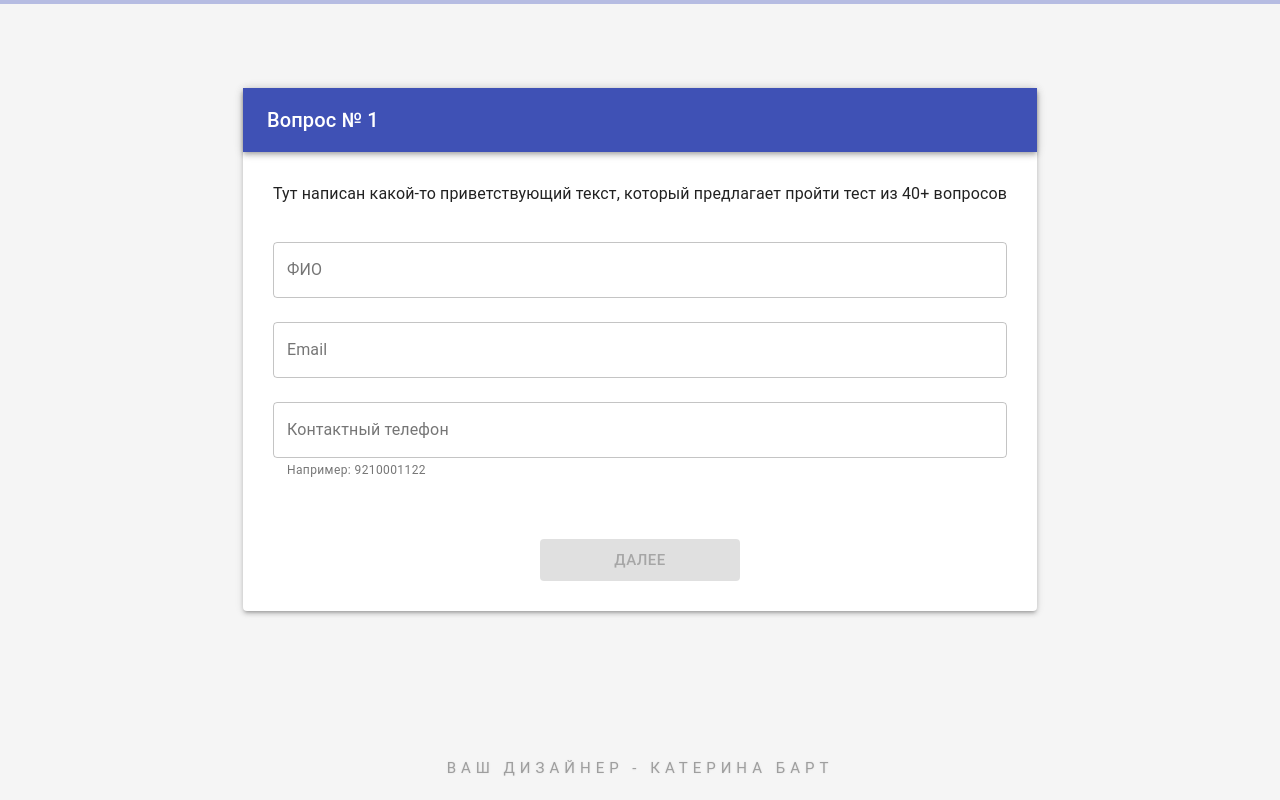
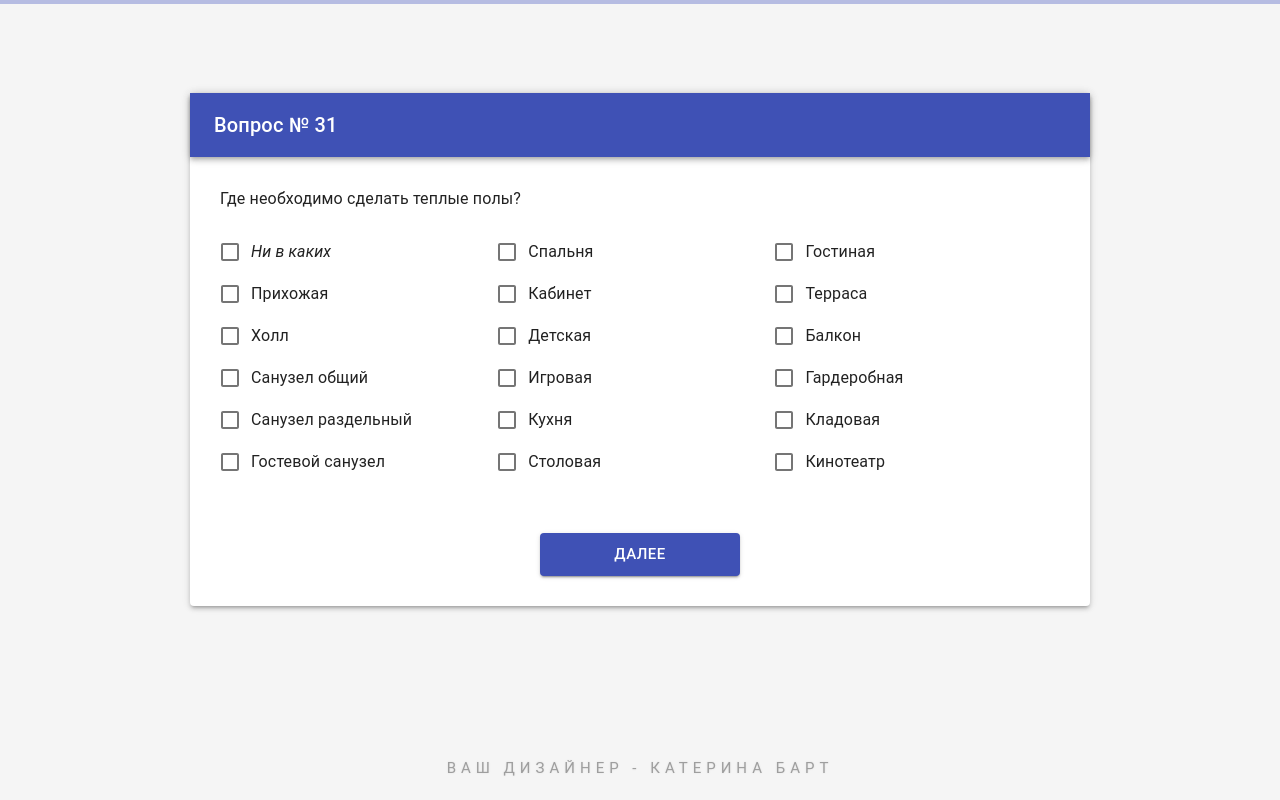
Before and after one commit to koolvi/questionnaire, a React (Create React App) app: page / in a window 1280 px wide. Built offline with nearby package versions, Linux system fonts and the light colour scheme.

Commit message:
Внесены правки

```diff
--- a/src/components/Button.jsx
+++ b/src/components/Button.jsx
@@ -6,7 +6,7 @@
 const Button = (props) => {
   const {
     classes,
-    disabled = false,
+    // disabled = false,
     variant = 'contained',
     size = 'large',
     text = 'Далее',
@@ -21,8 +21,9 @@
         size={size}
         className={classes.button}
         color={color}
-        disabled={disabled}
+        // disabled={disabled}
         {...rest}
+        disabled={false}
       >
         {text}
       </ButtonMUI>
--- a/src/pages/Page10.jsx
+++ b/src/pages/Page10.jsx
@@ -14,46 +14,60 @@
   const [answer, setAnswer] = useState({
     id: 10,
     question: 'Отметьте помещения какого назначения и в каком количестве должны быть в квартире/доме?',
-    answer: [
-      { id: 0, value: 0, name: 'Прихожая' },
-      { id: 1, value: 0, name: 'Кабинет' },
-      { id: 2, value: 0, name: 'Кухня' },
-      { id: 3, value: 0, name: 'Игровая' },
-      { id: 4, value: 0, name: 'Спальня' },
-      { id: 5, value: 0, name: 'Балкон' },
-      { id: 6, value: 0, name: 'Детская' },
-      { id: 7, value: 0, name: 'Терраса' },
-      { id: 8, value: 0, name: 'Гостиная' },
-      { id: 9, value: 0, name: 'Кладовая' },
-      { id: 10, value: 0, name: 'Гостевая' },
-      { id: 11, value: 0, name: 'Хоз.блок' },
-      { id: 12, value: 0, name: 'Ванная комната' },
-      { id: 13, value: 0, name: 'Постирочная' },
-      { id: 14, value: 0, name: 'Туалет' },
-      { id: 15, value: 0, name: 'Холодильная комната' },
-      { id: 16, value: 0, name: 'Совмещенный санузел' },
-      { id: 17, value: 0, name: 'Серверная' },
-      { id: 18, value: 0, name: 'Гостевой санузел' },
-      { id: 19, value: 0, name: 'Холл' },
-      { id: 20, value: 0, name: 'Гардеробная' },
-      { id: 21, value: 0, name: 'Столовая' },
-    ],
+    answer: [],
     comments: '',
   });
+  const [column1, setColumn1] = useState({
+    variantAnswer: [
+      { id: 0, value: 0, name: 'Прихожая' },
+      { id: 1, value: 0, name: 'Холл' },
+      { id: 2, value: 0, name: 'Кухня' },
+      { id: 3, value: 0, name: 'Столовая' },
+      { id: 4, value: 0, name: 'Гостиная' },
+      { id: 5, value: 0, name: 'Санузел общий' },
+      { id: 6, value: 0, name: 'Санузел раздельный' },
+      { id: 7, value: 0, name: 'Гостевой санузел' },
+    ],
+  });
+  const [column2, setColumn2] = useState({
+    variantAnswer: [
+      { id: 8, value: 0, name: 'Постирочная' },
+      { id: 9, value: 0, name: 'Гардеробная' },
+      { id: 10, value: 0, name: 'Кладовая' },
+      { id: 11, value: 0, name: 'Спальня' },
+      { id: 12, value: 0, name: 'Детская' },
+      { id: 13, value: 0, name: 'Игровая' },
+      { id: 14, value: 0, name: 'Хоз.блок' },
+      { id: 15, value: 0, name: 'Серверная' },
+    ],
+  });
+  const [column3, setColumn3] = useState({
+    variantAnswer: [
+      { id: 16, value: 0, name: 'Кабинет' },
+      { id: 17, value: 0, name: 'Терраса' },
+      { id: 18, value: 0, name: 'Балкон' },
+      { id: 19, value: 0, name: 'Кинотеатр' },
+      { id: 20, value: 0, name: 'Холодильная комната' },
+    ],
+  });
 
-  const handleValue = (variantAnswer, newValue) => {
-    const newAnswer = answer.answer.map((item) => {
+  const handleValue = (variantAnswer, newValue, column, setColumn) => {
+    const newAnswer = column.variantAnswer.map((item) => {
       if (item.id === variantAnswer.id) {
         return { id: item.id, value: newValue, name: item.name };
       }
       return item;
     });
-    setAnswer({ ...answer, answer: newAnswer });
+    setColumn({ variantAnswer: newAnswer });
+    // setAnswer({ ...answer, answer: newAnswer });
   };
 
   // получить список необходимых помещений (у которых кол-во НЕ ноль)
   const getListOfRequiredPremises = () => {
-    const newAnswer = answer.answer.filter(item => (item.value !== 0));
+    const arr1 = column1.variantAnswer.filter(item => (item.value !== 0));
+    const arr2 = column2.variantAnswer.filter(item => (item.value !== 0));
+    const arr3 = column3.variantAnswer.filter(item => (item.value !== 0));
+    const newAnswer = [...arr1, ...arr2, ...arr3];
     // массив, где элемент - это объект вида: {кухня: 2}
     const namesAndValuesArr = newAnswer.map(item => ({ [item.name]: item.value }));
     // массив, где перечеслены все помещения и их кол-во + комментарий
@@ -74,7 +88,8 @@
   const renderContent = () => {
     return (
       <div className={classes.allVariantsAnswers}>
-        {answer.answer.map(item => (
+        <div>
+          {column1.variantAnswer.map(item => (
             <div className={classes.variantAnswer} key={item.id}>
               <Typography variant="body2">
                 {item.name}
@@ -82,10 +97,41 @@
               <Counter
                 value={item.value}
                 // textLeft={item.name}
-              onClick={newValue => handleValue(item, newValue)}
+                onClick={newValue => handleValue(item, newValue, column1, setColumn1)}
               />
             </div>
           ))}
+        </div>
+
+        <div>
+          {column2.variantAnswer.map(item => (
+            <div className={classes.variantAnswer} key={item.id}>
+              <Typography variant="body2">
+                {item.name}
+              </Typography>
+              <Counter
+                value={item.value}
+                // textLeft={item.name}
+                onClick={newValue => handleValue(item, newValue, column2, setColumn2)}
+              />
+            </div>
+          ))}
+        </div>
+
+        <div>
+          {column3.variantAnswer.map(item => (
+            <div className={classes.variantAnswer} key={item.id}>
+              <Typography variant="body2">
+                {item.name}
+              </Typography>
+              <Counter
+                value={item.value}
+                // textLeft={item.name}
+                onClick={newValue => handleValue(item, newValue, column3, setColumn3)}
+              />
+            </div>
+          ))}
+        </div>
       </div>
     );
   };
@@ -118,7 +164,7 @@
 const styles = {
   conteinerAnswer: {
     width: '100%',
-    marginBottom: '50px',
+    marginBottom: '30px',
     display: 'flex',
     justifyContent: 'flex-start',
     [`@media ${mediaQueries.mobile}`]: {
@@ -133,8 +179,8 @@
   },
   allVariantsAnswers: {
     display: 'grid',
-    gridTemplateColumns: '250px 250px 200px',
-    gridTemplateRows: 'repeat(8, 30px)',
+    gridTemplateColumns: '250px 200px 200px',
+    // gridTemplateRows: 'repeat(8, 30px)',
     gridColumnGap: '40px',
     [`@media ${mediaQueries.mobile}`]: {
       gridTemplateColumns: '300px',
--- a/src/pages/Page20.jsx
+++ b/src/pages/Page20.jsx
@@ -13,22 +13,19 @@
     question: 'В каких помещениях предусмотреть место для размещения стационарного компьютера?',
     answer: [
       { id: 0, name: 'Ни в каких', checked: false },
-      { id: 1, name: 'Кухня', checked: false },
-      { id: 2, name: 'Столовая', checked: false },
-      { id: 3, name: 'Гостиная', checked: false },
-      { id: 4, name: 'Гостевая', checked: false },
-      { id: 5, name: 'Спальня', checked: false },
-      { id: 6, name: 'Детская', checked: false },
-      { id: 7, name: 'Игровая', checked: false },
-      { id: 8, name: 'Кабинет', checked: false },
-      { id: 9, name: 'Туалет', checked: false },
-      { id: 10, name: 'Ванная комната', checked: false },
-      { id: 11, name: 'Гардеробная', checked: false },
-      { id: 12, name: 'Кладовая', checked: false },
+      { id: 1, name: 'Гостиная', checked: false },
+      { id: 2, name: 'Кабинет', checked: false },
+      { id: 3, name: 'Прихожая', checked: false },
+      { id: 4, name: 'Спальня', checked: false },
+      { id: 5, name: 'Терраса', checked: false },
+      { id: 6, name: 'Холл', checked: false },
+      { id: 7, name: 'Детская', checked: false },
+      { id: 8, name: 'Балкон', checked: false },
+      { id: 9, name: 'Кухня', checked: false },
+      { id: 10, name: 'Игровая', checked: false },
+      { id: 11, name: 'Кинотеатр', checked: false },
+      { id: 12, name: 'Столовая', checked: false },
       { id: 13, name: 'Серверная', checked: false },
-      { id: 14, name: 'Терраса', checked: false },
-      { id: 15, name: 'Балкон', checked: false },
-      { id: 16, name: 'Холл', checked: false },
     ],
     comments: '',
   });
--- a/src/pages/Page21.jsx
+++ b/src/pages/Page21.jsx
@@ -13,17 +13,19 @@
     question: 'В каких помещениях планируется домашний кинотеатр?',
     answer: [
       { id: 0, name: 'Ни в каких', checked: false },
-      { id: 1, name: 'Кухня', checked: false },
-      { id: 2, name: 'Столовая', checked: false },
-      { id: 3, name: 'Гостиная', checked: false },
-      { id: 4, name: 'Гостевая', checked: false },
-      { id: 5, name: 'Спальня', checked: false },
-      { id: 6, name: 'Детская', checked: false },
-      { id: 7, name: 'Игровая', checked: false },
-      { id: 8, name: 'Кабинет', checked: false },
-      { id: 9, name: 'Терраса', checked: false },
-      { id: 10, name: 'Балкон', checked: false },
+      { id: 1, name: 'Гостиная', checked: false },
+      { id: 2, name: 'Кабинет', checked: false },
+      { id: 3, name: 'Прихожая', checked: false },
+      { id: 4, name: 'Спальня', checked: false },
+      { id: 5, name: 'Терраса', checked: false },
+      { id: 6, name: 'Холл', checked: false },
+      { id: 7, name: 'Детская', checked: false },
+      { id: 8, name: 'Балкон', checked: false },
+      { id: 9, name: 'Кухня', checked: false },
+      { id: 10, name: 'Игровая', checked: false },
       { id: 11, name: 'Отдельное помещение', checked: false },
+      { id: 12, name: 'Столовая', checked: false },
+      { id: 13, name: 'Серверная', checked: false },
     ],
     comments: '',
   });
--- a/src/pages/Page22.jsx
+++ b/src/pages/Page22.jsx
@@ -13,30 +13,45 @@
   const [answer, setAnswer] = useState({
     id: 22,
     question: 'Укажите сколько телевизоров Вы бы хотели разместить в следующих помещениях',
-    answer: [
-      { id: 0, value: 0, name: 'Холл' },
-      { id: 1, value: 0, name: 'Кухня' },
-      { id: 2, value: 0, name: 'Столовая' },
-      { id: 3, value: 0, name: 'Гостиная' },
-      { id: 4, value: 0, name: 'Гостевая' },
-      { id: 5, value: 0, name: 'Спальня' },
-      { id: 6, value: 0, name: 'Детская' },
-      { id: 7, value: 0, name: 'Игровая' },
-      { id: 8, value: 0, name: 'Кабинет' },
-      { id: 9, value: 0, name: 'Терраса' },
-      { id: 10, value: 0, name: 'Балкон' },
-    ],
+    answer: [],
     comments: '',
   });
+  const [column1, setColumn1] = useState({
+    variantAnswer: [
+      { id: 0, value: 0, name: 'Прихожая' },
+      { id: 1, value: 0, name: 'Холл' },
+      { id: 2, value: 0, name: 'Кухня' },
+      { id: 3, value: 0, name: 'Столовая' },
+      { id: 4, value: 0, name: 'Гостиная' },
+    ],
+  });
+  const [column2, setColumn2] = useState({
+    variantAnswer: [
+      { id: 5, value: 0, name: 'Санузел общий' },
+      { id: 6, value: 0, name: 'Санузел раздельный' },
+      { id: 7, value: 0, name: 'Спальня' },
+      { id: 8, value: 0, name: 'Детская' },
+      { id: 9, value: 0, name: 'Игровая' },
+    ],
+  });
+  const [column3, setColumn3] = useState({
+    variantAnswer: [
+      { id: 10, value: 0, name: 'Кабинет' },
+      { id: 11, value: 0, name: 'Терраса' },
+      { id: 12, value: 0, name: 'Балкон' },
+      { id: 13, value: 0, name: 'Кинотеатр' },
+    ],
+  });
 
-  const handleValue = (variantAnswer, newValue) => {
-    const newAnswer = answer.answer.map((item) => {
+  const handleValue = (variantAnswer, newValue, column, setColumn) => {
+    const newAnswer = column.variantAnswer.map((item) => {
       if (item.id === variantAnswer.id) {
         return { id: item.id, value: newValue, name: item.name };
       }
       return item;
     });
-    setAnswer({ ...answer, answer: newAnswer });
+    setColumn({ variantAnswer: newAnswer });
+    // setAnswer({ ...answer, answer: newAnswer });
   };
 
   // получить список необходимых помещений (у которых кол-во НЕ ноль)
@@ -52,18 +67,50 @@
   const renderContent = () => {
     return (
       <div className={classes.allVariantsAnswers}>
-        {answer.answer.map(item => (
+        <div>
+          {column1.variantAnswer.map(item => (
             <div className={classes.variantAnswer} key={item.id}>
-            <Typography variant="caption">
+              <Typography variant="body2">
                 {item.name}
               </Typography>
               <Counter
                 value={item.value}
                 // textLeft={item.name}
-              onClick={newValue => handleValue(item, newValue)}
+                onClick={newValue => handleValue(item, newValue, column1, setColumn1)}
               />
             </div>
           ))}
+        </div>
+
+        <div>
+          {column2.variantAnswer.map(item => (
+            <div className={classes.variantAnswer} key={item.id}>
+              <Typography variant="body2">
+                {item.name}
+              </Typography>
+              <Counter
+                value={item.value}
+                // textLeft={item.name}
+                onClick={newValue => handleValue(item, newValue, column2, setColumn2)}
+              />
+            </div>
+          ))}
+        </div>
+
+        <div>
+          {column3.variantAnswer.map(item => (
+            <div className={classes.variantAnswer} key={item.id}>
+              <Typography variant="body2">
+                {item.name}
+              </Typography>
+              <Counter
+                value={item.value}
+                // textLeft={item.name}
+                onClick={newValue => handleValue(item, newValue, column3, setColumn3)}
+              />
+            </div>
+          ))}
+        </div>
       </div>
     );
   };
@@ -93,7 +140,7 @@
 const styles = {
   conteinerAnswer: {
     width: '100%',
-    marginBottom: '50px',
+    marginBottom: '30px',
     display: 'flex',
     justifyContent: 'flex-start',
     [`@media ${mediaQueries.mobile}`]: {
@@ -107,18 +154,28 @@
     flexDirection: 'column',
   },
   allVariantsAnswers: {
-    display: 'flex',
-    flexWrap: 'wrap',
+    display: 'grid',
+    gridTemplateColumns: '200px 250px 200px',
+    // gridTemplateRows: 'repeat(8, 30px)',
+    gridColumnGap: '40px',
+    [`@media ${mediaQueries.mobile}`]: {
+      gridTemplateColumns: '300px',
+      gridTemplateRows: 'repeat(22, 40px)',
+      gridColumnGap: '0px',
+    },
+    // display: 'flex',
+    // flexWrap: 'wrap',
   },
   variantAnswer: {
+    // background: 'gray',
     display: 'flex',
     alignItems: 'center',
     justifyContent: 'space-between',
-    width: '50%',
-    marginBottom: '10px',
-    [`@media ${mediaQueries.mobile}`]: {
-      width: '50%',
-    },
+    // width: '50%',
+    // marginBottom: '10px',
+    // [`@media ${mediaQueries.mobile}`]: {
+    //   width: '50%',
+    // },
   },
   comments: {
     width: '100%',
--- a/src/pages/Page23.jsx
+++ b/src/pages/Page23.jsx
@@ -21,6 +21,7 @@
       { id: 6, name: 'Сушильная машина', checked: false },
       { id: 7, name: 'Система очистки воды', checked: false },
       { id: 8, name: 'Бойлер', checked: false },
+      { id: 9, name: 'Сауна', checked: false },
     ],
     comments: '',
   });
--- a/src/pages/Page25.jsx
+++ b/src/pages/Page25.jsx
@@ -14,19 +14,20 @@
     id: 25,
     question: 'Укажите сколько кондиционеров Вы бы хотели разместить в следующих помещениях?',
     answer: [
-      { id: 0, value: 0, name: 'Холл' },
-      { id: 1, value: 0, name: 'Кухня' },
-      { id: 2, value: 0, name: 'Столовая' },
-      { id: 3, value: 0, name: 'Гостиная' },
-      { id: 4, value: 0, name: 'Гостевая' },
-      { id: 5, value: 0, name: 'Спальня' },
-      { id: 6, value: 0, name: 'Детская' },
+      { id: 0, value: 0, name: 'Прихожая' },
+      { id: 1, value: 0, name: 'Спальня' },
+      { id: 2, value: 0, name: 'Терраса' },
+      { id: 3, value: 0, name: 'Холл' },
+      { id: 4, value: 0, name: 'Детская' },
+      { id: 5, value: 0, name: 'Балкон' },
+      { id: 6, value: 0, name: 'Кухня' },
       { id: 7, value: 0, name: 'Игровая' },
-      { id: 8, value: 0, name: 'Кабинет' },
-      { id: 9, value: 0, name: 'Серверная' },
-      { id: 10, value: 0, name: 'Холодильная комната' },
-      { id: 11, value: 0, name: 'Терраса' },
-      { id: 12, value: 0, name: 'Балкон' },
+      { id: 8, value: 0, name: 'Кинотеатр' },
+      { id: 9, value: 0, name: 'Столовая' },
+      { id: 10, value: 0, name: 'Серверная' },
+      { id: 11, value: 0, name: 'Холодильная комната' },
+      { id: 12, value: 0, name: 'Гостиная' },
+      { id: 13, value: 0, name: 'Кабинет' },
     ],
     comments: '',
   });
@@ -95,7 +96,7 @@
 const styles = {
   conteinerAnswer: {
     width: '100%',
-    marginBottom: '50px',
+    marginBottom: '30px',
     display: 'flex',
     justifyContent: 'flex-start',
     [`@media ${mediaQueries.mobile}`]: {
@@ -112,8 +113,8 @@
     // display: 'flex',
     // flexWrap: 'wrap',
     display: 'grid',
-    gridTemplateColumns: '200px 200px 200px',
-    gridTemplateRows: 'repeat(5, 35px)',
+    gridTemplateColumns: '170px 170px 250px',
+    // gridTemplateRows: 'repeat(5, 35px)',
     gridColumnGap: '50px',
   },
   variantAnswer: {
--- a/src/pages/Page31.jsx
+++ b/src/pages/Page31.jsx
@@ -12,23 +12,24 @@
     id: 31,
     question: 'Где необходимо сделать теплые полы?',
     answer: [
-      { id: 0, name: 'Нигде', checked: false },
-      { id: 1, name: 'Столовая', checked: false },
-      { id: 2, name: 'Кухня', checked: false },
-      { id: 3, name: 'Гостиная', checked: false },
-      { id: 4, name: 'Гостевая', checked: false },
-      { id: 5, name: 'Спальня', checked: false },
-      { id: 6, name: 'Детская', checked: false },
-      { id: 7, name: 'Игровая', checked: false },
-      { id: 8, name: 'Кабинет', checked: false },
-      { id: 9, name: 'Туалет', checked: false },
-      { id: 10, name: 'Ванная комната', checked: false },
+      { id: 0, name: 'Ни в каких', checked: false },
+      { id: 1, name: 'Спальня', checked: false },
+      { id: 2, name: 'Гостиная', checked: false },
+      { id: 3, name: 'Прихожая', checked: false },
+      { id: 4, name: 'Кабинет', checked: false },
+      { id: 5, name: 'Терраса', checked: false },
+      { id: 6, name: 'Холл', checked: false },
+      { id: 7, name: 'Детская', checked: false },
+      { id: 8, name: 'Балкон', checked: false },
+      { id: 9, name: 'Санузел общий', checked: false },
+      { id: 10, name: 'Игровая', checked: false },
       { id: 11, name: 'Гардеробная', checked: false },
-      { id: 12, name: 'Кладовая', checked: false },
-      { id: 13, name: 'Серверная', checked: false },
-      { id: 14, name: 'Терраса', checked: false },
-      { id: 15, name: 'Балкон', checked: false },
-      { id: 16, name: 'Холл', checked: false },
+      { id: 12, name: 'Санузел раздельный', checked: false },
+      { id: 13, name: 'Кухня', checked: false },
+      { id: 14, name: 'Кладовая', checked: false },
+      { id: 15, name: 'Гостевой санузел', checked: false },
+      { id: 16, name: 'Столовая', checked: false },
+      { id: 17, name: 'Кинотеатр', checked: false },
     ],
     // comments: '',
   });
```
Also changed, not shown: src/Main.jsx (+62 -61 lines). Lines whose indentation alone changed are shown as unchanged.
